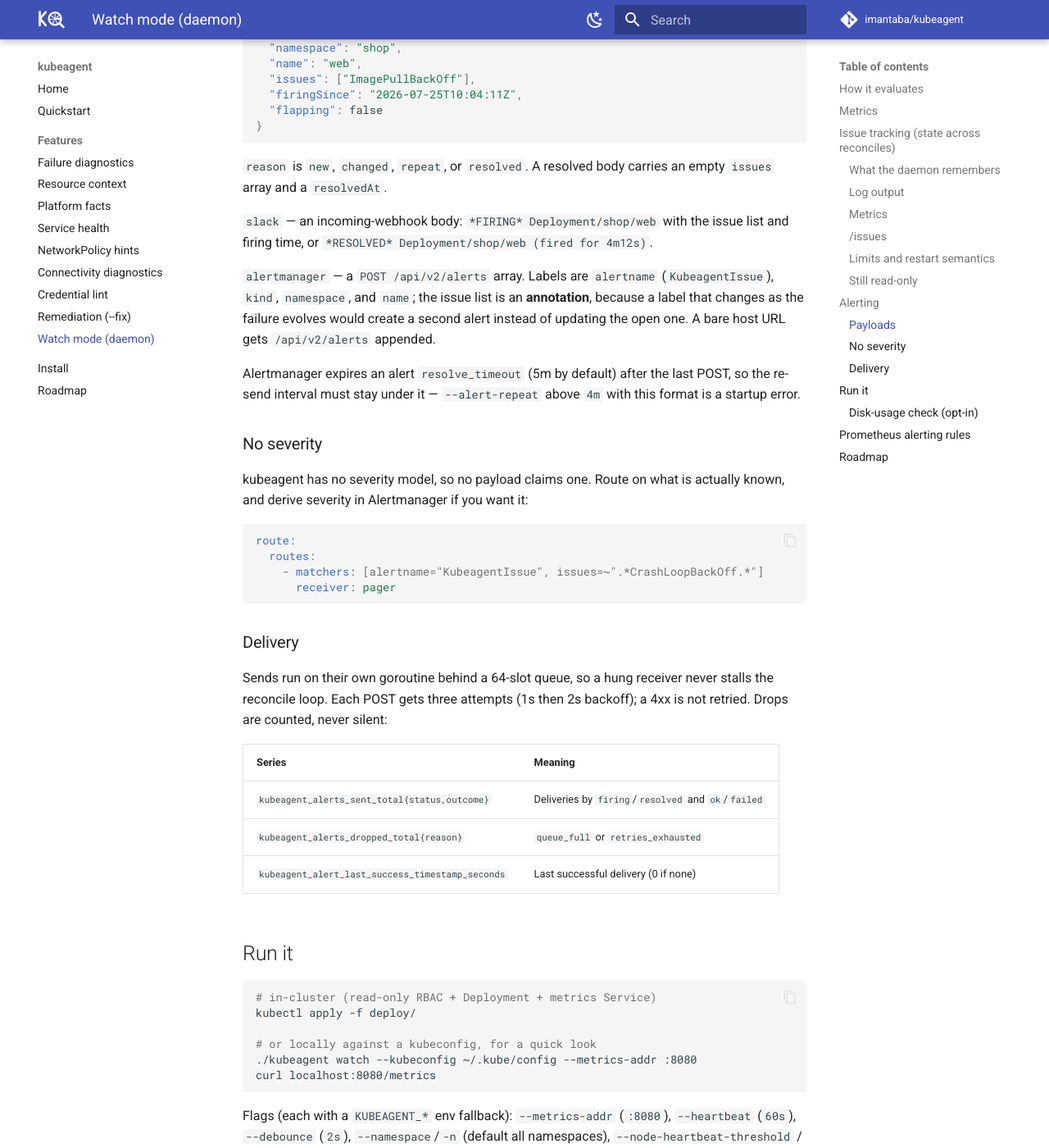
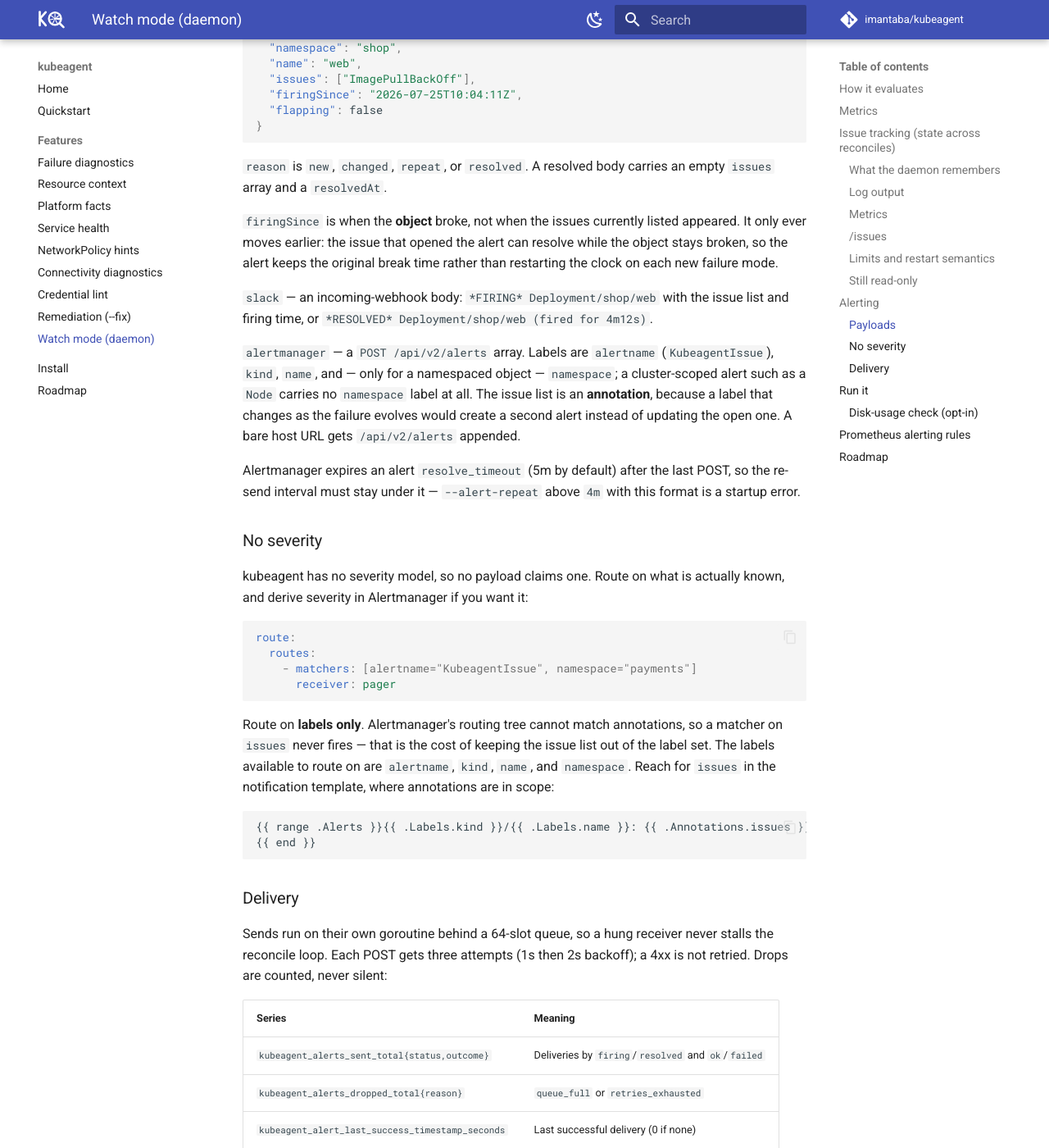
Before and after one commit to imantaba/kubeagent, an MkDocs documentation site: the page built from website/docs/features/watch-mode.md, in a window 1280 px wide and 1400 px high, scrolled down 7445 px. Shown: the whole window at 82% size. Built offline with MkDocs 1.6.1 and Material for MkDocs 9.7.7, drawn with Linux system fonts in a browser that asks for light colours; comment, search, counter and statistics services are not loaded.

Commit message:
docs: fix the Alertmanager routing example and two payload details
The route example matched on `issues`, which is an annotation — Alertmanager's
routing tree matches labels only, so that config would silently never fire. Route
on `namespace` instead, say so explicitly, and show the annotation where it does
work: the notification template.

Also: the `namespace` label is absent on cluster-scoped alerts, and `firingSince`
holds the object's original break time rather than the current failure mode's.

````diff
--- a/website/docs/features/watch-mode.md
+++ b/website/docs/features/watch-mode.md
@@ -287,14 +287,20 @@ down when the alert opened learns about it on the next repeat.
 `reason` is `new`, `changed`, `repeat`, or `resolved`. A resolved body carries an
 empty `issues` array and a `resolvedAt`.
 
+`firingSince` is when the **object** broke, not when the issues currently listed
+appeared. It only ever moves earlier: the issue that opened the alert can resolve
+while the object stays broken, so the alert keeps the original break time rather
+than restarting the clock on each new failure mode.
+
 `slack` — an incoming-webhook body: `*FIRING* Deployment/shop/web` with the issue
 list and firing time, or `*RESOLVED* Deployment/shop/web (fired for 4m12s)`.
 
 `alertmanager` — a `POST /api/v2/alerts` array. Labels are `alertname`
-(`KubeagentIssue`), `kind`, `namespace`, and `name`; the issue list is an
-**annotation**, because a label that changes as the failure evolves would create a
-second alert instead of updating the open one. A bare host URL gets
-`/api/v2/alerts` appended.
+(`KubeagentIssue`), `kind`, `name`, and — only for a namespaced object —
+`namespace`; a cluster-scoped alert such as a `Node` carries no `namespace`
+label at all. The issue list is an **annotation**, because a label that changes
+as the failure evolves would create a second alert instead of updating the open
+one. A bare host URL gets `/api/v2/alerts` appended.
 
 Alertmanager expires an alert `resolve_timeout` (5m by default) after the last
 POST, so the re-send interval must stay under it — `--alert-repeat` above `4m`
@@ -308,8 +314,19 @@ actually known, and derive severity in Alertmanager if you want it:
 ```yaml
 route:
   routes:
-    - matchers: [alertname="KubeagentIssue", issues=~".*CrashLoopBackOff.*"]
+    - matchers: [alertname="KubeagentIssue", namespace="payments"]
       receiver: pager
+```
+
+Route on **labels only**. Alertmanager's routing tree cannot match annotations,
+so a matcher on `issues` never fires — that is the cost of keeping the issue
+list out of the label set. The labels available to route on are `alertname`,
+`kind`, `name`, and `namespace`. Reach for `issues` in the notification
+template, where annotations are in scope:
+
+```text
+{{ range .Alerts }}{{ .Labels.kind }}/{{ .Labels.name }}: {{ .Annotations.issues }}
+{{ end }}
 ```
 
 ### Delivery
````
